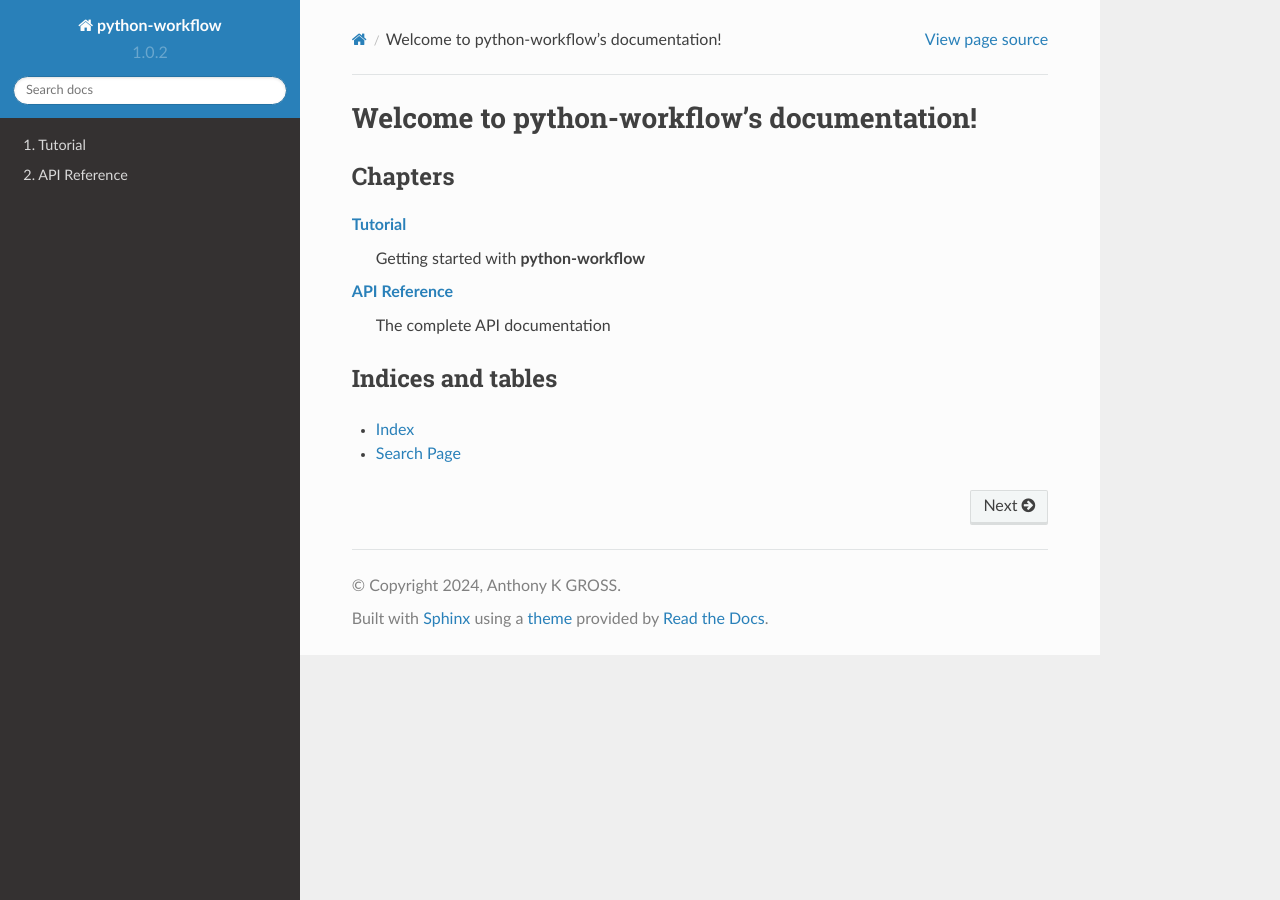
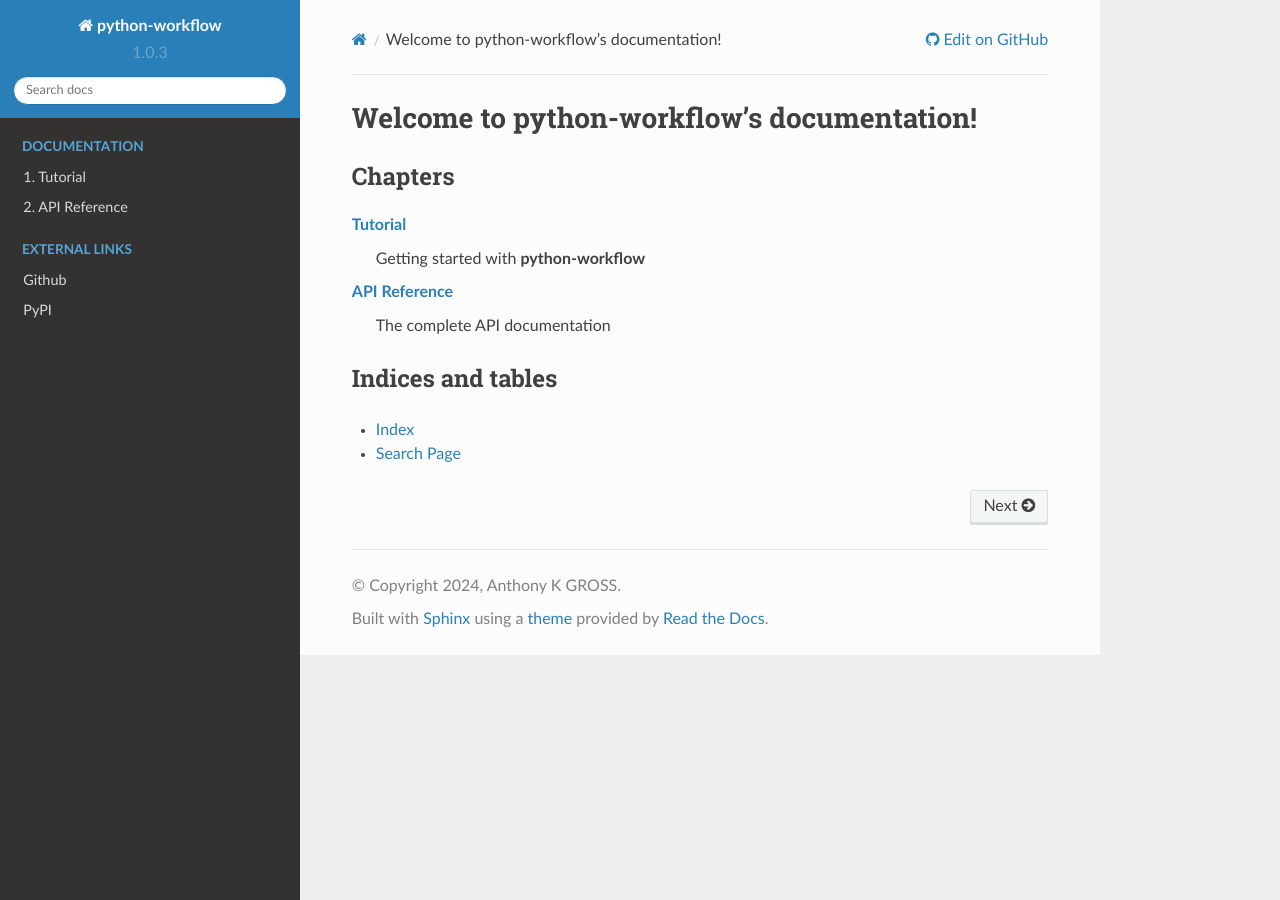
Before and after one commit to anthonykgross/python-workflow, a Sphinx documentation site: the page built from docs/source/index.rst, in a window 1280 px wide. Built offline with Sphinx 7.4.7 and the Read the Docs theme 2.0.0, drawn with Linux system fonts in a browser that asks for light colours.

Commit message:
Update docs

```diff
--- a/docs/source/conf.py
+++ b/docs/source/conf.py
@@ -48,3 +48,11 @@
     'show-inheritance': True,
     'special-members': '__init__'
 }
+
+html_context = {
+    "display_github": True,
+    "github_user": "anthonykgross",
+    "github_repo": "python-workflow",
+    "github_version": "main",
+    "conf_py_path": "/docs/source/",
+}
--- a/docs/source/index.rst
+++ b/docs/source/index.rst
@@ -3,11 +3,20 @@
 
 .. toctree::
    :maxdepth: 1
+   :caption: Documentation
    :numbered:
    :hidden:
 
    tutorial
    apireference
+
+.. toctree::
+   :maxdepth: 1
+   :caption: external links
+   :hidden:
+
+   Github <https://github.com/anthonykgross/python-workflow/>
+   PyPI <https://pypi.org/project/python-workflow/>
 
 Chapters
 -----------
--- a/python_workflow/__init__.py
+++ b/python_workflow/__init__.py
@@ -10,7 +10,7 @@
 logger = logging.getLogger('python-workflow')
 
 
-VERSION = (1, 0, 2)
+VERSION = (1, 0, 3)
 
 
 def get_version():
--- a/setup.py
+++ b/setup.py
@@ -19,7 +19,7 @@
     description="",
     long_description=long_description,
     long_description_content_type="text/markdown",
-    url="https://github.com/anthonykgross/python-workflow",
+    url="https://anthonykgross.fr/python-workflow/",
     packages=setuptools.find_packages(),
     classifiers=[
         "Programming Language :: Python :: 3",
@@ -29,4 +29,8 @@
     python_requires='>=3.8',
     include_package_data=True,
     install_requires=install_requires,
+    project_urls={
+        'Documentation': 'https://anthonykgross.fr/python-workflow/',
+        'Source': 'https://github.com/anthonykgross/python-workflow/',
+    }
 )
```
